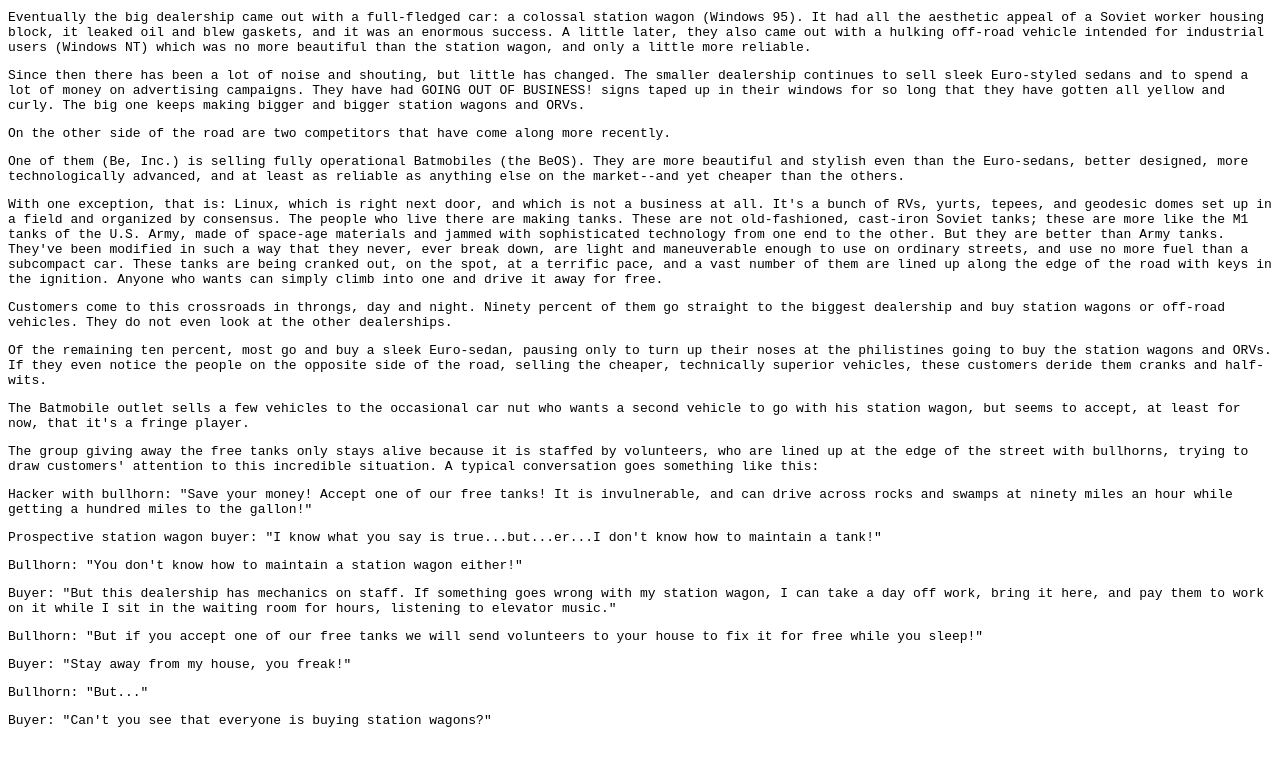
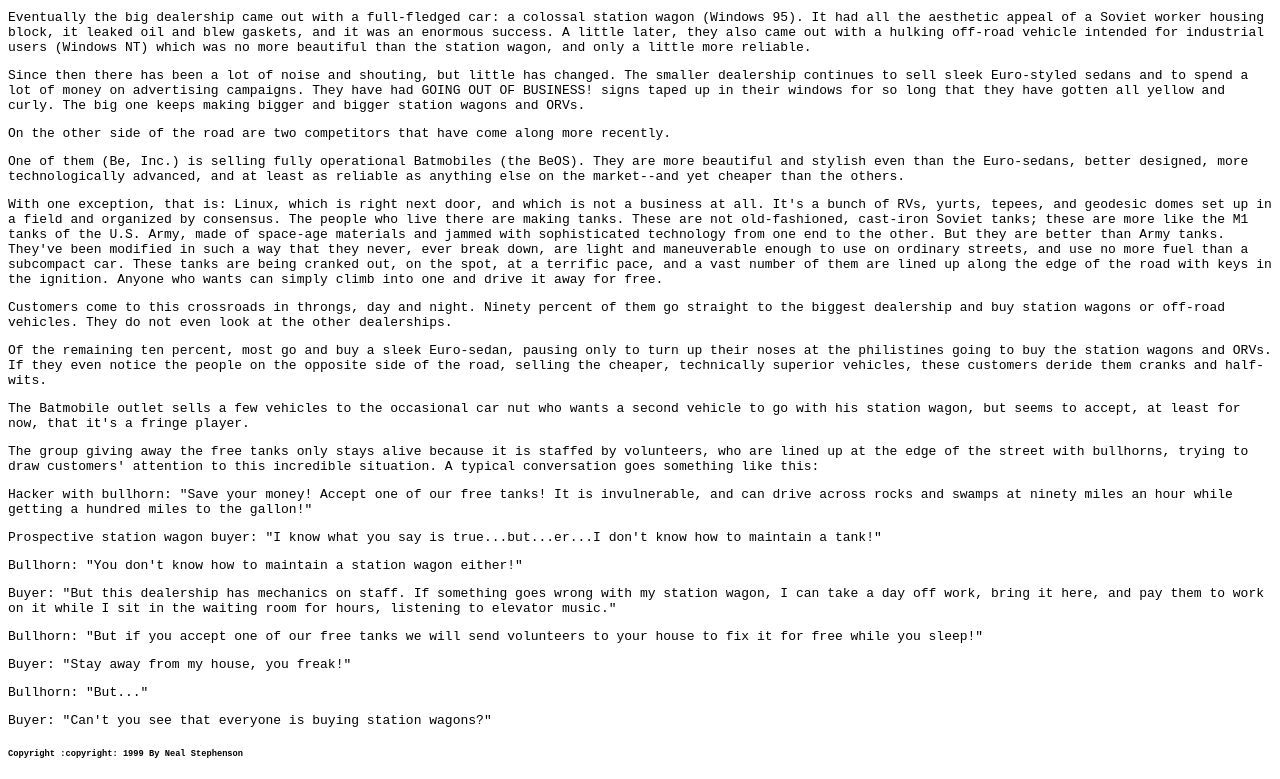
Before and after one commit to JoseSalazar7/JoseSalazar7.github.io, a plain HTML site: page week01/index.html in a window 1280 px wide. Shown: the part 995-1774 px from the top of the page. Before the commit the page ends 1736 px from the top, so only its background shows below. Drawn offline with Linux system fonts and the light colour scheme.

Commit message:
Added copyright symbol, completed week01 assignment

```diff
--- a/week01/index.html
+++ b/week01/index.html
@@ -228,5 +228,6 @@
     <p>Buyer: "Stay away from my house, you freak!"</p>
     <p>Bullhorn: "But..."</p>
     <p>Buyer: "Can't you see that everyone is buying station wagons?"</p>
+    <h6>Copyright :copyright: 1999 By Neal Stephenson</h6>
 </body>
 </html>
```
